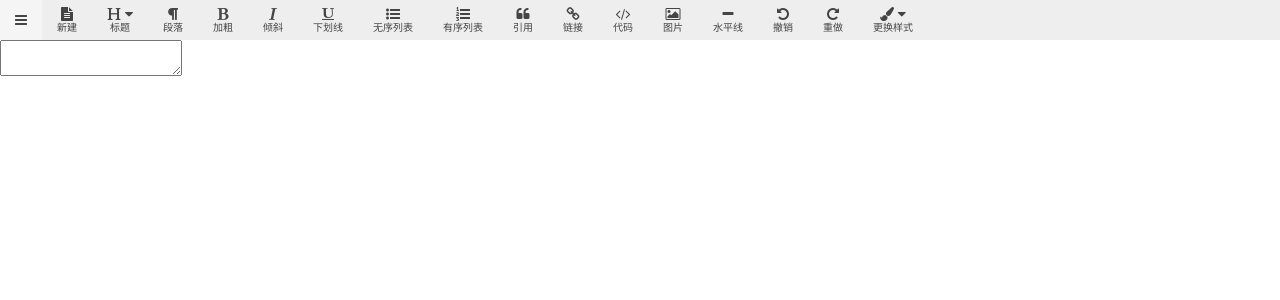
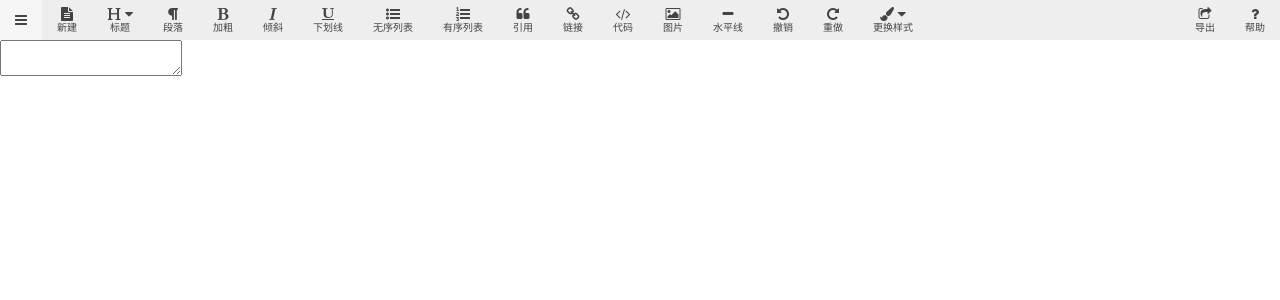
Before and after one commit to SeraphimLeo/evernote-markdown, a Flask app: page / in a window 1280 px wide. Shown: the top 300 px of the page. Run offline with Flask 2, Linux system fonts and the light colour scheme.

Commit message:
添加导出和帮助按钮。

```diff
--- a/evernote-markdown/templates/index.html
+++ b/evernote-markdown/templates/index.html
@@ -23,27 +23,33 @@
                 </a>
                 <div class="uk-dropdown uk-dropdown-navbar uk-dropdown-bottom">
                     <ul class="uk-nav uk-nav-navbar">
-                        <li data-uk-tooltip title="Cmd-1"><a class="text-heahder-level" data-header-level="1"
+                        <li data-uk-tooltip title="Cmd-1"><a
+                                class="text-heahder-level" data-header-level="1"
                                 href="javascript:void(0)"><i
                                 class="uk-icon-header"></i>一级标题</a>
                         </li>
-                        <li data-uk-tooltip title="Cmd-2"><a class="text-heahder-level" data-header-level="2"
+                        <li data-uk-tooltip title="Cmd-2"><a
+                                class="text-heahder-level" data-header-level="2"
                                 href="javascript:void(0)"><i
                                 class="uk-icon-header"></i>二级标题</a>
                         </li>
-                        <li data-uk-tooltip title="Cmd-3"><a class="text-heahder-level" data-header-level="3"
+                        <li data-uk-tooltip title="Cmd-3"><a
+                                class="text-heahder-level" data-header-level="3"
                                 href="javascript:void(0)"><i
                                 class="uk-icon-header"></i>三级标题</a>
                         </li>
-                        <li data-uk-tooltip title="Cmd-4"><a class="text-heahder-level" data-header-level="4"
+                        <li data-uk-tooltip title="Cmd-4"><a
+                                class="text-heahder-level" data-header-level="4"
                                 href="javascript:void(0)"><i
                                 class="uk-icon-header"></i>四级标题</a>
                         </li>
-                        <li data-uk-tooltip title="Cmd-5"><a class="text-heahder-level" data-header-level="5"
+                        <li data-uk-tooltip title="Cmd-5"><a
+                                class="text-heahder-level" data-header-level="5"
                                 href="javascript:void(0)"><i
                                 class="uk-icon-header"></i>五级标题</a>
                         </li>
-                        <li data-uk-tooltip title="Cmd-6"><a class="text-heahder-level" data-header-level="6"
+                        <li data-uk-tooltip title="Cmd-6"><a
+                                class="text-heahder-level" data-header-level="6"
                                 href="javascript:void(0)"><i
                                 class="uk-icon-header"></i>六级标题</a>
                         </li>
@@ -114,13 +120,15 @@
                 </a>
             </li>
             <li class="uk-navbar-center" data-uk-tooltip title="Shift-Cmd-I">
-                <a id="text-image" href="javascript:void(0)" class="uk-navbar-nav-subtitle">
+                <a id="text-image" href="javascript:void(0)"
+                   class="uk-navbar-nav-subtitle">
                     <i class="uk-icon-image"></i>
                     <div>图片</div>
                 </a>
             </li>
             <li class="uk-navbar-center" data-uk-tooltip title="Shift-Cmd-H">
-                <a id="text-hr" href="javascript:void(0)" class="uk-navbar-nav-subtitle">
+                <a id="text-hr" href="javascript:void(0)"
+                   class="uk-navbar-nav-subtitle">
                     <i class="uk-icon-minus"></i>
                     <div>水平线</div>
                 </a>
@@ -164,6 +172,23 @@
                 </div>
             </li>
         </ul>
+
+        <div class="uk-navbar-flip">
+            <ul class="uk-navbar-nav">
+                <li class="uk-navbar-center">
+                    <a href="javascript:void(0)" class="uk-navbar-nav-subtitle">
+                        <i class="uk-icon-share-square-o"></i>
+                        <div>导出</div>
+                    </a>
+                </li>
+                <li class="uk-navbar-center">
+                    <a href="javascript:void(0)" class="uk-navbar-nav-subtitle">
+                        <i class="uk-icon-question"></i>
+                        <div>帮助</div>
+                    </a>
+                </li>
+            </ul>
+        </div>
     </nav>
     <div class="uk-grid">
         <div class="user-input uk-width-1-2">
```
Lines whose indentation alone changed are shown as unchanged.
